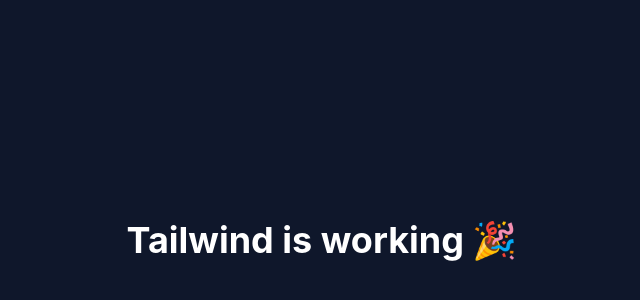
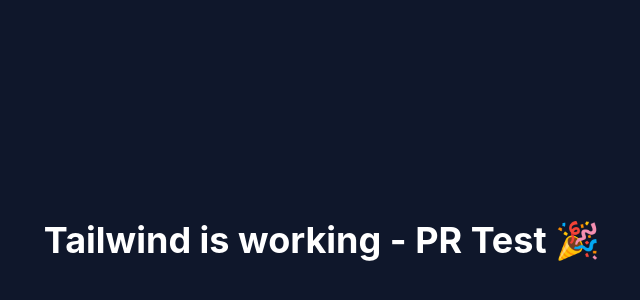
Before and after one commit to QuakerSoft/FindIt, a React (Vite) app: page / in a window 1280 px wide. Shown: the part 160-460 px from the top of the page, without its empty margins (318-958 px from the left). Built offline with nearby package versions, Linux system fonts and the light colour scheme.

Commit message:
Testing PR workflow with branch protection

```diff
--- a/src/App.jsx
+++ b/src/App.jsx
@@ -1,7 +1,7 @@
 function App() {
   return (
     <div className="min-h-screen bg-slate-900 flex items-center justify-center">
-      <h1 className="text-4xl font-bold text-white">Tailwind is working 🎉</h1>
+      <h1 className="text-4xl font-bold text-white">Tailwind is working - PR Test 🎉</h1>
     </div>
   )
 }
```
